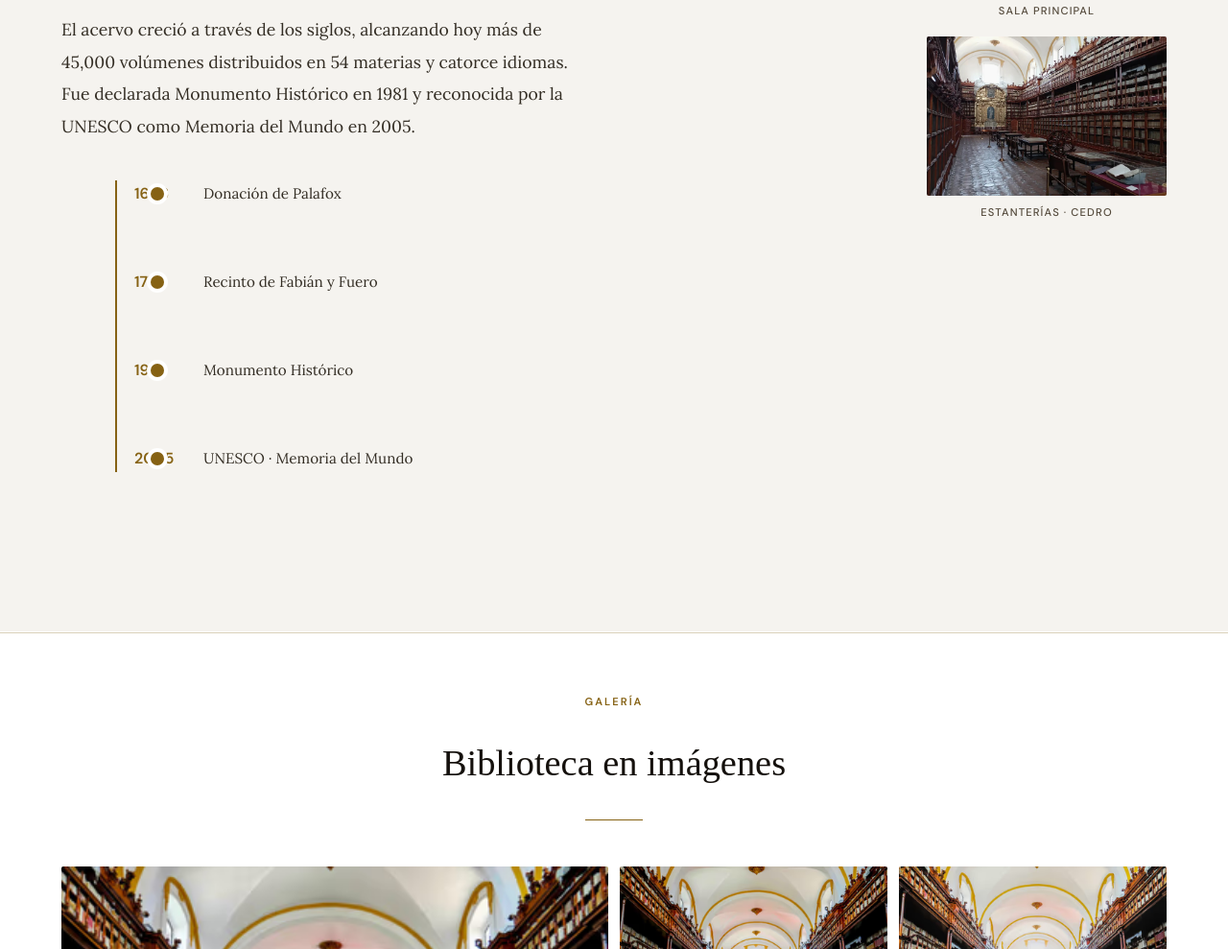
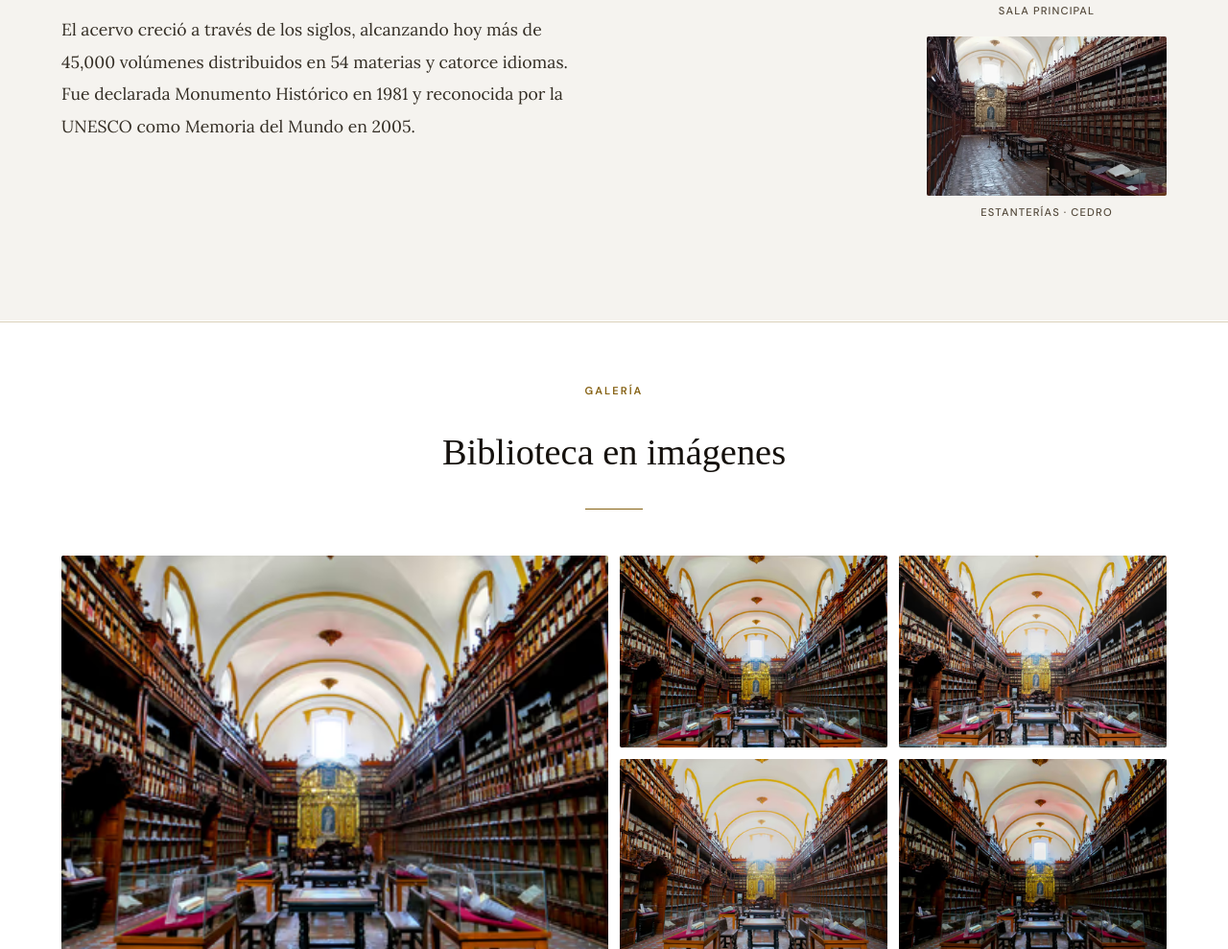
Before and after one commit to abarriuso/palafoxiana-redesign, a website with bundled scripts: page index.html in a window 1280 px wide. Shown: the part 2822-3811 px from the top of the page at 96% size. Built offline with nearby package versions, Linux system fonts and the light colour scheme; files whose address does not match are found by name.

Commit message:
remove: eliminar eje cronológico (timeline) de la sección historia
- HTML: div.timeline completo eliminado
- CSS: todas las reglas .timeline/.timeline-item/.timeline-year/.timeline-desc
- JS: traducciones timeline.* eliminadas (es/en)

```diff
--- a/index.html
+++ b/index.html
@@ -308,25 +308,6 @@
       <p data-i18n="history.p3">
         El acervo creció a través de los siglos, alcanzando hoy más de 45,000 volúmenes distribuidos en 54 materias y catorce idiomas. Fue declarada Monumento Histórico en 1981 y reconocida por la UNESCO como Memoria del Mundo en 2005.
       </p>
-
-      <div class="timeline">
-        <div class="timeline-item">
-          <span class="timeline-year">1646</span>
-          <span class="timeline-desc" data-i18n="timeline.1646">Donación de Palafox</span>
-        </div>
-        <div class="timeline-item">
-          <span class="timeline-year">1773</span>
-          <span class="timeline-desc" data-i18n="timeline.1773">Recinto de Fabián y Fuero</span>
-        </div>
-        <div class="timeline-item">
-          <span class="timeline-year">1981</span>
-          <span class="timeline-desc" data-i18n="timeline.1981">Monumento Histórico</span>
-        </div>
-        <div class="timeline-item">
-          <span class="timeline-year">2005</span>
-          <span class="timeline-desc" data-i18n="timeline.2005">UNESCO · Memoria del Mundo</span>
-        </div>
-      </div>
 
     </div>
 
--- a/script.js
+++ b/script.js
@@ -104,10 +104,6 @@ const translations = {
     'history.p1':    'En 1646 el obispo de Puebla <strong>Juan de Palafox y Mendoza</strong> donó al seminario su colección personal de 5,000 volúmenes, con la condición de que cualquier persona que supiera leer pudiera consultarla. Fue el acto fundacional de la primera biblioteca pública de América.',
     'history.p2':    'En 1773 el obispo <strong>Francisco Fabián y Fuero</strong> levantó la sala principal de <strong>43 metros de longitud</strong> con sus tres niveles de estantería en cedro y ayacahuite. Una estructura monumental que perdura como testigo de cuatro siglos de historia y conocimiento acumulado.',
     'history.p3':    'El acervo creció a través de los siglos, alcanzando hoy más de 45,000 volúmenes distribuidos en 54 materias y catorce idiomas. Fue declarada Monumento Histórico en 1981 y reconocida por la UNESCO como Memoria del Mundo en 2005.',
-    'timeline.1646': 'Donación de Palafox',
-    'timeline.1773': 'Recinto de Fabián y Fuero',
-    'timeline.1981': 'Monumento Histórico',
-    'timeline.2005': 'UNESCO · Memoria del Mundo',
 
     /* gallery */
     'gallery.tag':       'Galería',
@@ -224,10 +220,6 @@ const translations = {
     'history.p1':    'In 1646 Bishop <strong>Juan de Palafox y Mendoza</strong> donated his personal collection of 5,000 volumes to the seminary, on the condition that any literate person could consult it. It was the founding act of the first public library in the Americas.',
     'history.p2':    'In 1773 Bishop <strong>Francisco Fabián y Fuero</strong> built the main reading hall, <strong>43 metres long</strong>, with three levels of cedar and ayacahuite shelving — a monumental structure that endures as witness to four centuries of history and accumulated knowledge.',
     'history.p3':    'The collection grew across the centuries, now holding more than 45,000 volumes across 54 subjects and fourteen languages. Declared a National Historic Monument in 1981 and recognised by UNESCO as Memory of the World in 2005.',
-    'timeline.1646': 'Palafox donation',
-    'timeline.1773': 'Fabián y Fuero hall',
-    'timeline.1981': 'Historic Monument',
-    'timeline.2005': 'UNESCO · Memory of the World',
 
     /* gallery */
     'gallery.tag':       'Gallery',
--- a/styles.css
+++ b/styles.css
@@ -1141,58 +1141,6 @@ header.scrolled{
 
 
 
-.timeline{
-  margin-top:var(--sp-10);
-  margin-left:var(--sp-8);
-  padding-left:44px;
-  position:relative;
-}
-
-.timeline::before{
-  content:'';
-  position:absolute;
-  left:1.5rem;
-  top:0;
-  bottom:0;
-  width:2px;
-  background:var(--accent);
-}
-
-.timeline-item{
-  position:relative;
-  display:flex;
-  align-items:center;
-  gap:var(--sp-6);
-  margin-bottom:var(--sp-16);
-}
-
-.timeline-item::before{
-  content:'';
-  position:absolute;
-  left:calc(1.5rem - 7px);
-  width:14px;
-  height:14px;
-  border-radius:50%;
-  background:var(--accent);
-  z-index:10;
-  box-shadow:0 0 0 4px var(--bg);
-}
-
-.timeline-year{
-  font-family:var(--font-sans);
-  font-weight:700;
-  font-size:1rem;
-  color:var(--accent);
-  min-width:3rem;
-  flex-shrink:0;
-}
-
-.timeline-desc{
-  font-size:.95rem;
-  color:var(--text-2);
-  font-weight:400;
-}
-
 /* ── 10. Collection (stats · tabs · books) ───────────── */
 .stats-row{
   display:flex;
@@ -2336,10 +2284,6 @@ footer{
     grid-template-columns:1fr;
     gap:var(--sp-4);
   }
-  .timeline{ padding-left:31px; margin-top:var(--sp-4); }
-  .timeline::before{ left:0.5rem; }
-  .timeline-item::before{ left:calc(0.5rem - 7px); }
-  .timeline-item{ margin-bottom:var(--sp-3); }
   .main-nav a{ padding:var(--sp-3) var(--sp-4); font-size:.7rem; }
   .dropdown-toggle{ padding:var(--sp-3) var(--sp-4); }
   .main-nav .dropdown-menu a{
```
